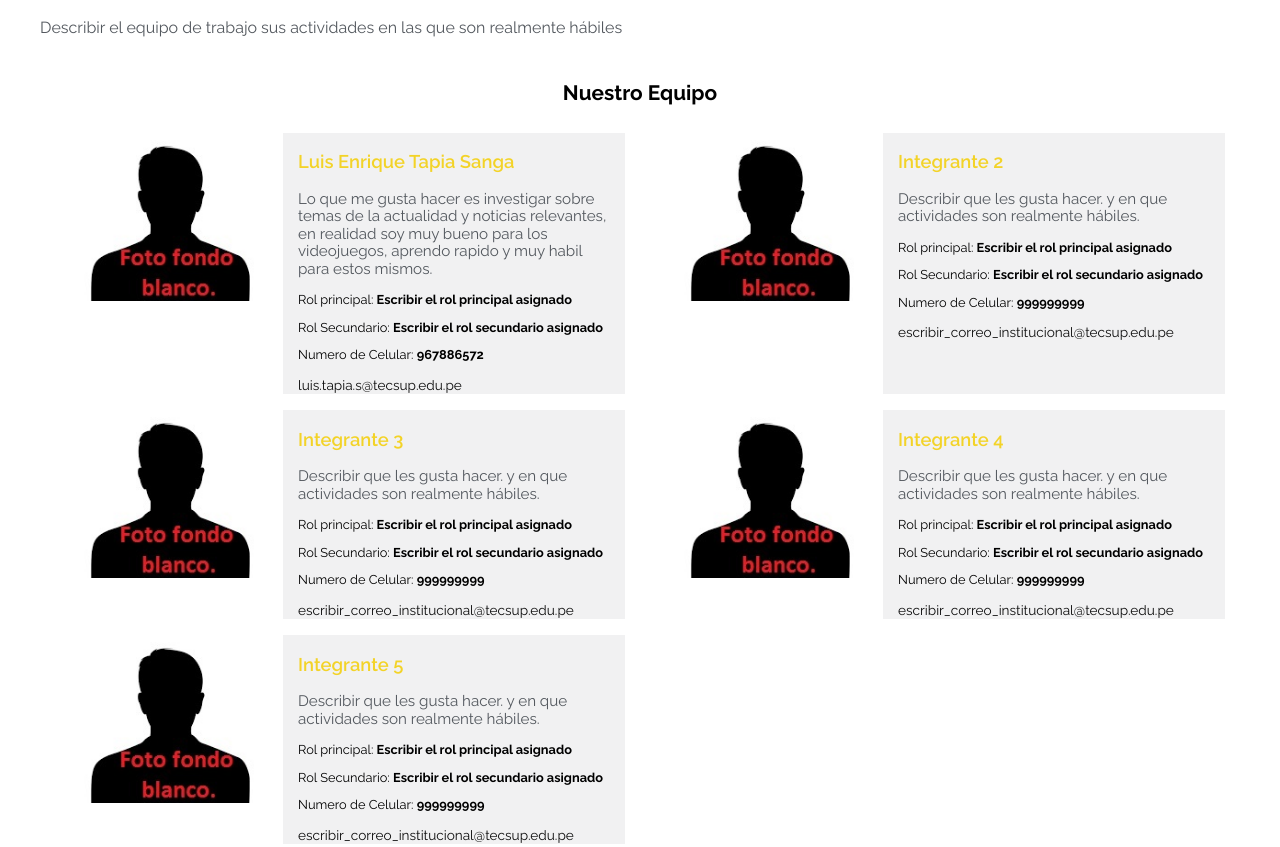
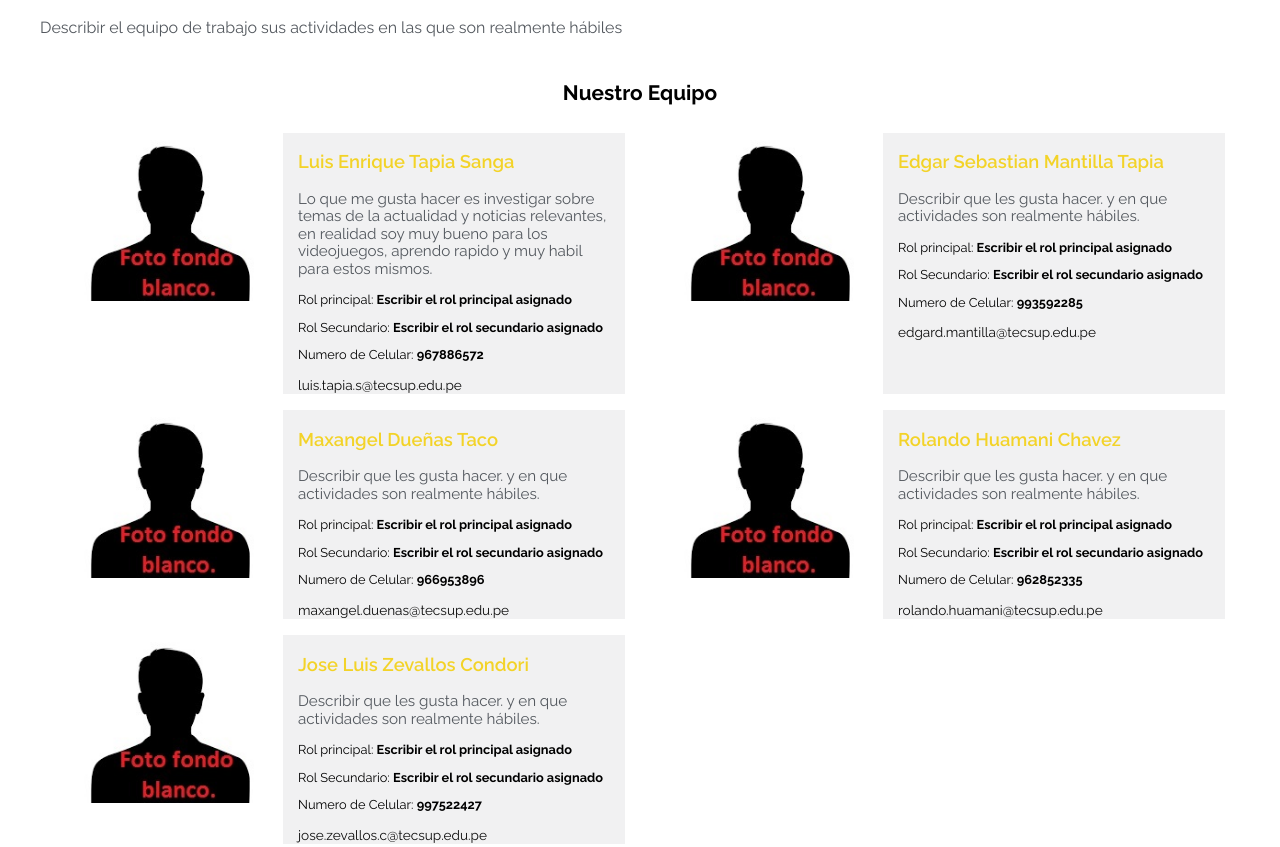
Before and after one commit to LuisTapiaSanga/ProyectoMudul, a plain HTML site: page index.html in a window 1280 px wide. Shown: the part 948-1795 px from the top of the page. Drawn offline with Linux system fonts and the light colour scheme; some icons are missing.

Commit message:
segundo change

```diff
--- a/index.html
+++ b/index.html
@@ -95,12 +95,12 @@
                     <img src="img/Foto_Integrante_2.jpg" alt="">
                 </div>
                 <div class="team__item__description">
-                  <p class="team__item__description__name">Integrante 2</p>
+                  <p class="team__item__description__name">Edgar Sebastian Mantilla Tapia</p>
                   <p class="team__item__description__info">Describir que les gusta hacer. y en que actividades son realmente hábiles.</p>
                   <p class="team__item__description__cal">Rol principal: <strong>Escribir el rol principal asignado</strong></p>
                   <p class="team__item__description__cal">Rol Secundario: <strong>Escribir el rol secundario asignado</strong></p>
-                  <p class="team__item__description__cal">Numero de Celular: <strong>999999999</strong></p>
-                  <a href="mailto:escribir_correo_institucional@tecsup.edu.pe" class="team__item__description__mail">escribir_correo_institucional@tecsup.edu.pe</a>
+                  <p class="team__item__description__cal">Numero de Celular: <strong>993592285</strong></p>
+                  <a href="mailto:edgard.mantilla@tecsup.edu.pe" class="team__item__description__mail">edgard.mantilla@tecsup.edu.pe</a>
                 </div>
             </div>
             <div class="team__item">
@@ -108,12 +108,12 @@
                     <img src="img/Foto_Integrante_3.jpg" alt="">
                 </div>
                 <div class="team__item__description">
-                  <p class="team__item__description__name">Integrante 3</p>
+                  <p class="team__item__description__name">Maxangel Dueñas Taco</p>
                   <p class="team__item__description__info">Describir que les gusta hacer. y en que actividades son realmente hábiles.</p>
                   <p class="team__item__description__cal">Rol principal: <strong>Escribir el rol principal asignado</strong></p>
                   <p class="team__item__description__cal">Rol Secundario: <strong>Escribir el rol secundario asignado</strong></p>
-                  <p class="team__item__description__cal">Numero de Celular: <strong>999999999</strong></p>
-                  <a href="mailto:escribir_correo_institucional@tecsup.edu.pe" class="team__item__description__mail">escribir_correo_institucional@tecsup.edu.pe</a>
+                  <p class="team__item__description__cal">Numero de Celular: <strong>966953896</strong></p>
+                  <a href="mailto:maxangel.duenas@tecsup.edu.pe" class="team__item__description__mail">maxangel.duenas@tecsup.edu.pe</a>
                 </div>
             </div>
             <div class="team__item">
@@ -121,12 +121,12 @@
                         <img src="img/Foto_Integrante_4.jpg" alt="">
                     </div>
                     <div class="team__item__description">
-                      <p class="team__item__description__name">Integrante 4</p>
+                      <p class="team__item__description__name">Rolando Huamani Chavez</p>
                       <p class="team__item__description__info">Describir que les gusta hacer. y en que actividades son realmente hábiles.</p>
                       <p class="team__item__description__cal">Rol principal: <strong>Escribir el rol principal asignado</strong></p>
                       <p class="team__item__description__cal">Rol Secundario: <strong>Escribir el rol secundario asignado</strong></p>
-                      <p class="team__item__description__cal">Numero de Celular: <strong>999999999</strong></p>
-                      <a href="mailto:escribir_correo_institucional@tecsup.edu.pe" class="team__item__description__mail">escribir_correo_institucional@tecsup.edu.pe</a>
+                      <p class="team__item__description__cal">Numero de Celular: <strong>962852335</strong></p>
+                      <a href="mailto:rolando.huamani@tecsup.edu.pe" class="team__item__description__mail">rolando.huamani@tecsup.edu.pe</a>
                     </div>
                 </div>
                 <div class="team__item">
@@ -134,12 +134,12 @@
                             <img src="img/Foto_Integrante_5.jpg" alt="">
                         </div>
                         <div class="team__item__description">
-                          <p class="team__item__description__name">Integrante 5</p>
+                          <p class="team__item__description__name">Jose Luis Zevallos Condori</p>
                           <p class="team__item__description__info">Describir que les gusta hacer. y en que actividades son realmente hábiles.</p>
                           <p class="team__item__description__cal">Rol principal: <strong>Escribir el rol principal asignado</strong></p>
                           <p class="team__item__description__cal">Rol Secundario: <strong>Escribir el rol secundario asignado</strong></p>
-                          <p class="team__item__description__cal">Numero de Celular: <strong>999999999</strong></p>
-                          <a href="mailto:escribir_correo_institucional@tecsup.edu.pe" class="team__item__description__mail">escribir_correo_institucional@tecsup.edu.pe</a>
+                          <p class="team__item__description__cal">Numero de Celular: <strong>997522427</strong></p>
+                          <a href="mailto:jose.zevallos.c@tecsup.edu.pe" class="team__item__description__mail">jose.zevallos.c@tecsup.edu.pe</a>
                         </div>
                     </div>
         </div>
```
